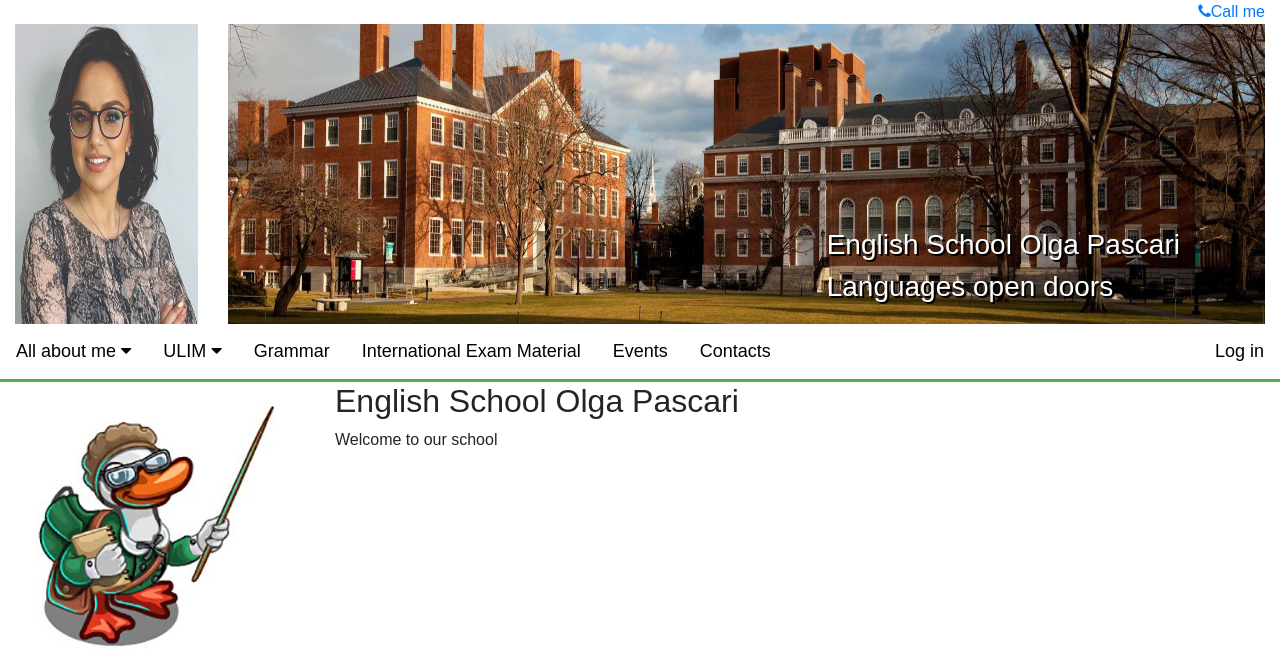
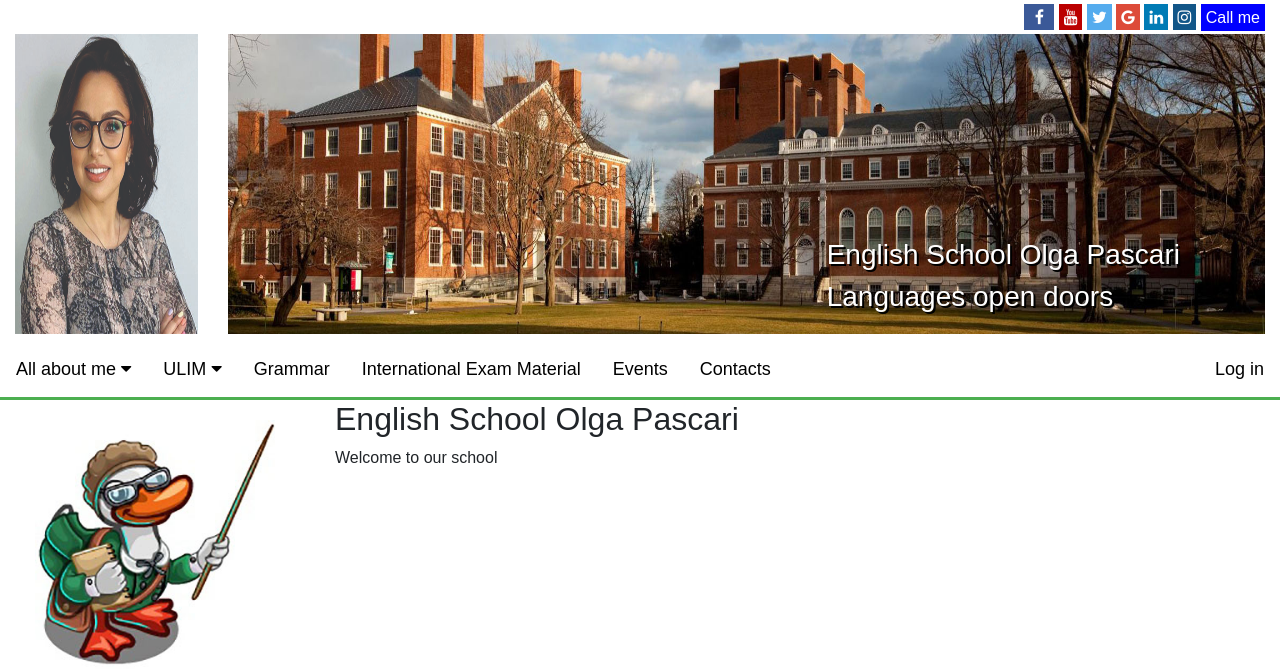
Before and after one commit to GhenadieGandrabur/esop, a PHP site: page / in a window 1280 px wide. Shown: the top 669 px of the page. Run offline with PHP 8.4, Linux system fonts and the light colour scheme; data that the repository does not hold is empty.

Commit message:
Add media icon

```diff
--- a/public/article.css
+++ b/public/article.css
@@ -204,3 +204,45 @@
 .button_delete:hover {
     background-color: #f44336;
     color: white;}
+
+.fa-facebook {
+    background: #3B5998;
+    color: white;
+    padding: 5px;
+    width: 30px;
+    text-align: center;
+}
+.fa-youtube {
+    background: #bb0000;
+    color: white;
+    padding: 5px;
+}
+
+.fa-twitter {
+    background: #55ACEE;
+    color: white;
+    padding: 5px;
+}
+
+ .fa:hover {
+    opacity: 0.9;
+    color:white;
+    text-decoration: none;
+}
+.fa-instagram {
+    background: #125688;
+    color: white;
+    padding: 5px;
+}
+
+.fa-google {
+    background: #dd4b39;
+    color: white;
+    padding: 5px;
+
+}
+.fa-linkedin {
+    background: #007bb5;
+    color: white;
+    padding: 5px;
+}
--- a/templates/layout.html.php
+++ b/templates/layout.html.php
@@ -7,24 +7,27 @@
   <script src="https://cdn.jsdelivr.net/npm/jquery@3.6.0/dist/jquery.slim.min.js"></script>
   <script src="https://cdn.jsdelivr.net/npm/popper.js@1.16.1/dist/umd/popper.min.js"></script>
   <script src="https://cdn.jsdelivr.net/npm/bootstrap@4.6.1/dist/js/bootstrap.bundle.min.js"></script>
+  <script src="/myjs.js"></script>
   <link rel="stylesheet" href="https://cdnjs.cloudflare.com/ajax/libs/font-awesome/4.7.0/css/font-awesome.min.css">
+  <link rel="stylesheet" href="/article.css">
 
-
-
-    <link rel="stylesheet" href="/article.css">
   <title><?= $title ?></title>
   </head>
 
   <body>
-
-
-    <div class="container-fluid" style="text-align:right ;">
-    <a href="tel:0037369242290"> <i class="	fa fa-phone"></i>Call me </a>
+   <div class="container-fluid my-1" style="text-align:right">
+ <a href="https://www.facebook.com/olga.pascari.581" class="fa fa-facebook"></a>
+ <a href="https://ms-my.facebook.com/ulim.md/videos/felicitare-olga-pascari-cu-prilejul-29-ani-ulim/231334225578434/" class="fa fa-youtube"></a>
+<a href="#" class="fa fa-twitter"></a>
+<a href="#" class="fa fa-google"></a>
+<a href="#" class="fa fa-linkedin"></a>
+<a href="#" class="fa fa-instagram"></a>
+<a  class="call" style="background-color:blue; padding:5px; color: white;"  href="tel:0037369242290">Call me</a>
    </div>
 
 
 
-    <div class="container-fluid" >
+    <div class="container-fluid mb-2" >
       <div class="row">
         <div class="col-2 " >
       <img src="/img/olga.jpg" width="100%" height="100%">
@@ -76,6 +79,7 @@
 
 
 
+
     <?php include 'footer.html.php'?>
 
 
```
Lines whose indentation alone changed are shown as unchanged.
